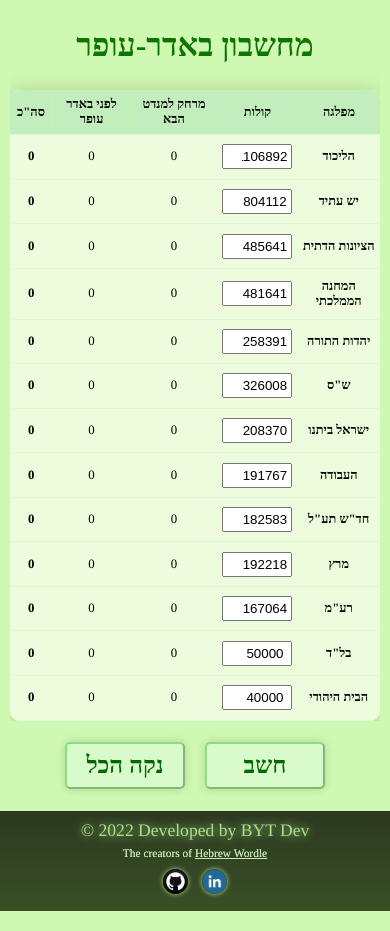
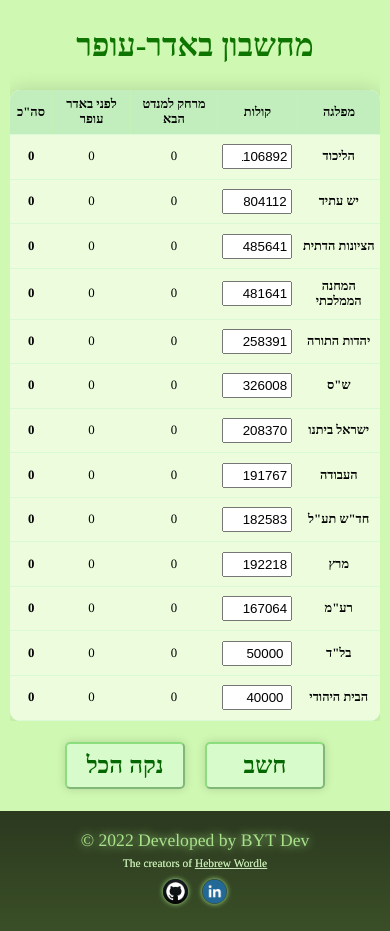
Before and after one commit to bytdev2022/bader-ofer-calculator, a React (Create React App) app: page / in a window 390 px wide. Built offline with nearby package versions, Linux system fonts and the light colour scheme; a web font is replaced by a local one.

Commit message:
footer height

```diff
--- a/src/App.css
+++ b/src/App.css
@@ -244,7 +244,7 @@
     padding: 5px;
     background: linear-gradient(rgba(33, 45, 22, 0.94), rgba(56, 77, 37, 0.99)) ;
     margin-top: 7px;
-    height: 90px;
+    height: 110px;
     color: #a8e38a;
     font-family: 'Tinos', serif;
     font-size: 1.1em;
```
